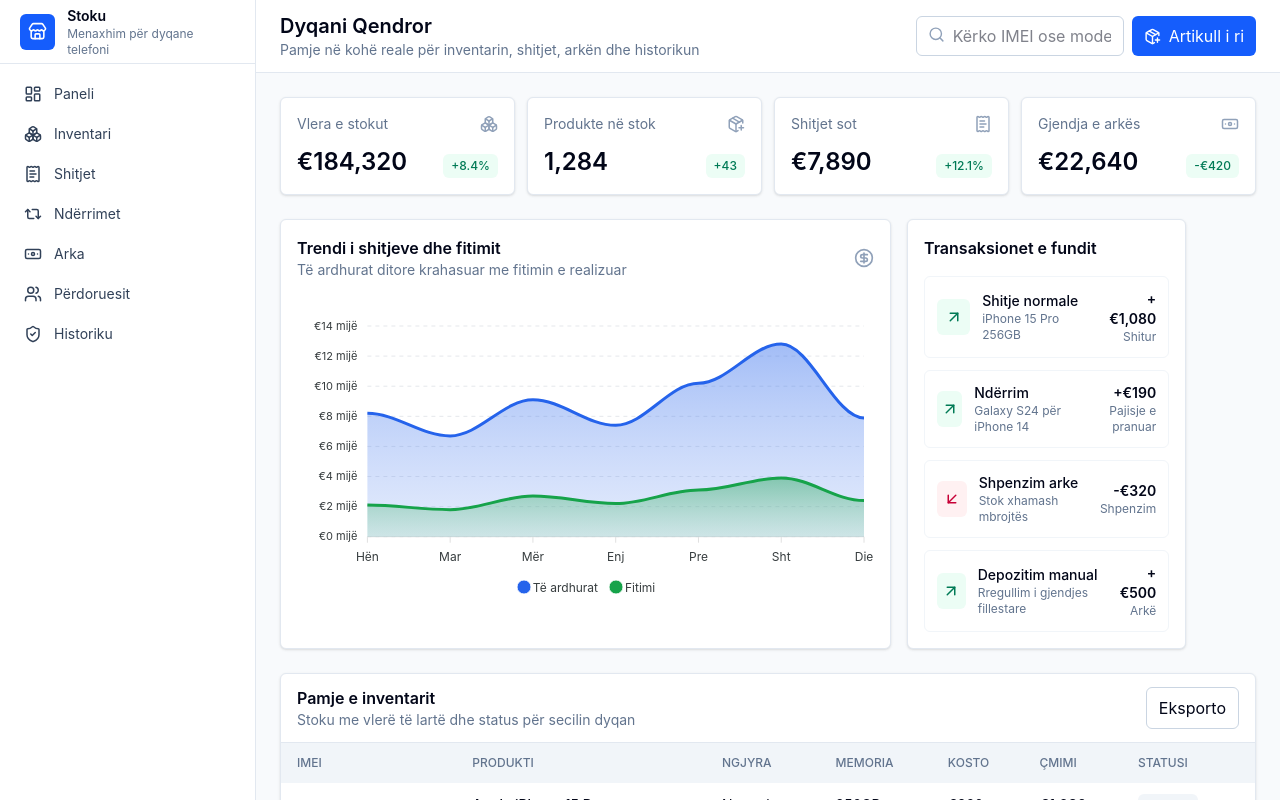
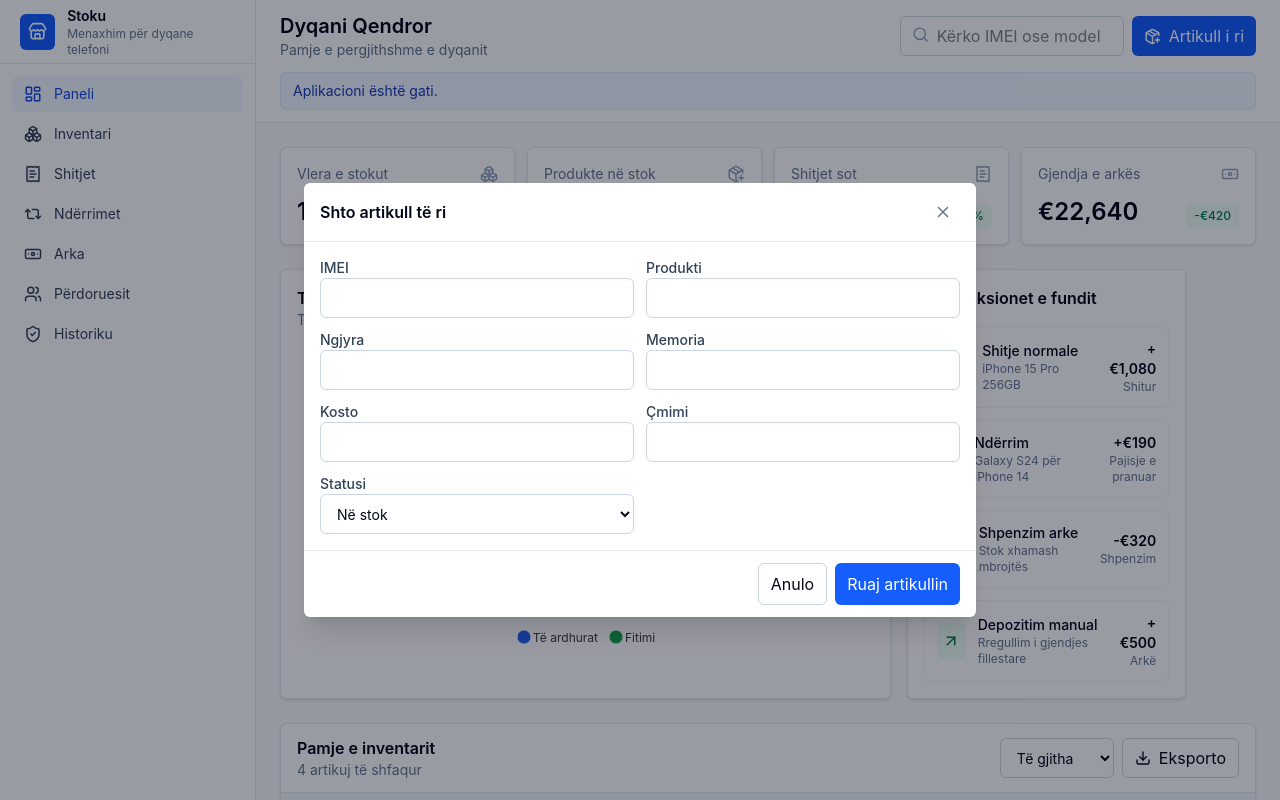
Before and after one commit to arlindshllaku/stoku, a React (Vite) app in the folder frontend/: page / in a window 1280 px wide. Both pictures are taken after a click on the button "Artikull i ri". Shown: the top 800 px of the page. Built offline with nearby package versions, Linux system fonts and the light colour scheme.

Commit message:
Make frontend dashboard interactive

```diff
--- a/frontend/src/App.tsx
+++ b/frontend/src/App.tsx
@@ -1,3 +1,5 @@
+import { useMemo, useState } from 'react'
+import type { FormEvent } from 'react'
 import Chart from 'react-apexcharts'
 import {
   ArrowDownLeft,
@@ -5,6 +7,7 @@ import {
   Banknote,
   Boxes,
   CircleDollarSign,
+  Download,
   LayoutDashboard,
   PackagePlus,
   ReceiptText,
@@ -13,14 +16,41 @@ import {
   ShieldCheck,
   Store,
   Users,
+  X,
 } from 'lucide-react'
 import './index.css'
 
-const metrics = [
-  { label: 'Vlera e stokut', value: '€184,320', delta: '+8.4%', icon: Boxes },
-  { label: 'Produkte në stok', value: '1,284', delta: '+43', icon: PackagePlus },
-  { label: 'Shitjet sot', value: '€7,890', delta: '+12.1%', icon: ReceiptText },
-  { label: 'Gjendja e arkës', value: '€22,640', delta: '-€420', icon: Banknote },
+type InventoryItem = {
+  imei: string
+  product: string
+  color: string
+  storage: string
+  cost: string
+  price: string
+  status: string
+}
+
+type NavItem = {
+  label: string
+  description: string
+  icon: typeof LayoutDashboard
+}
+
+const navItems: NavItem[] = [
+  { icon: LayoutDashboard, label: 'Paneli', description: 'Pamje e pergjithshme e dyqanit' },
+  { icon: Boxes, label: 'Inventari', description: 'Kerko, filtro dhe shto artikuj' },
+  { icon: ReceiptText, label: 'Shitjet', description: 'Regjistro shitje normale' },
+  { icon: Repeat2, label: 'Ndërrimet', description: 'Menaxho trade-in dhe diferenca pagese' },
+  { icon: Banknote, label: 'Arka', description: 'Depozitime, terheqje dhe shpenzime' },
+  { icon: Users, label: 'Përdoruesit', description: 'Rolet dhe stafi i dyqanit' },
+  { icon: ShieldCheck, label: 'Historiku', description: 'Audit log per veprimet kryesore' },
+]
+
+const initialInventory: InventoryItem[] = [
+  { imei: '356789102345671', product: 'Apple iPhone 15 Pro', color: 'Natyrale', storage: '256GB', cost: '€860', price: '€1,080', status: 'Në stok' },
+  { imei: '359901881237443', product: 'Samsung Galaxy S24', color: 'E zezë', storage: '128GB', cost: '€520', price: '€720', status: 'Rezervuar' },
+  { imei: '867442109875331', product: 'Xiaomi 14', color: 'E bardhë', storage: '512GB', cost: '€490', price: '€650', status: 'Në stok' },
+  { imei: 'Nuk ka', product: 'Karikues i shpejtë USB-C', color: 'I zi', storage: '-', cost: '€9', price: '€19', status: 'Në stok' },
 ]
 
 const transactions = [
@@ -28,13 +58,6 @@ const transactions = [
   { type: 'Ndërrim', ref: 'Galaxy S24 për iPhone 14', amount: '+€190', status: 'Pajisje e pranuar', tone: 'in' },
   { type: 'Shpenzim arke', ref: 'Stok xhamash mbrojtës', amount: '-€320', status: 'Shpenzim', tone: 'out' },
   { type: 'Depozitim manual', ref: 'Rregullim i gjendjes fillestare', amount: '+€500', status: 'Arkë', tone: 'in' },
-]
-
-const inventory = [
-  { imei: '356789102345671', product: 'Apple iPhone 15 Pro', color: 'Natyrale', storage: '256GB', cost: '€860', price: '€1,080', status: 'Në stok' },
-  { imei: '359901881237443', product: 'Samsung Galaxy S24', color: 'E zezë', storage: '128GB', cost: '€520', price: '€720', status: 'Rezervuar' },
-  { imei: '867442109875331', product: 'Xiaomi 14', color: 'E bardhë', storage: '512GB', cost: '€490', price: '€650', status: 'Në stok' },
-  { imei: 'Nuk ka', product: 'Karikues i shpejtë USB-C', color: 'I zi', storage: '-', cost: '€9', price: '€19', status: 'Në stok' },
 ]
 
 const chartOptions = {
@@ -47,7 +70,87 @@ const chartOptions = {
   yaxis: { labels: { formatter: (value: number) => `€${Math.round(value / 1000)} mijë` } },
 }
 
+const emptyItem: InventoryItem = {
+  imei: '',
+  product: '',
+  color: '',
+  storage: '',
+  cost: '',
+  price: '',
+  status: 'Në stok',
+}
+
 function App() {
+  const [activeView, setActiveView] = useState('Paneli')
+  const [search, setSearch] = useState('')
+  const [statusFilter, setStatusFilter] = useState('Të gjitha')
+  const [inventory, setInventory] = useState(initialInventory)
+  const [isModalOpen, setIsModalOpen] = useState(false)
+  const [draftItem, setDraftItem] = useState(emptyItem)
+  const [notice, setNotice] = useState('Aplikacioni është gati.')
+
+  const activeNav = navItems.find((item) => item.label === activeView) ?? navItems[0]
+  const filteredInventory = useMemo(() => {
+    const normalizedSearch = search.trim().toLowerCase()
+
+    return inventory.filter((item) => {
+      const matchesSearch = [item.imei, item.product, item.color, item.storage]
+        .join(' ')
+        .toLowerCase()
+        .includes(normalizedSearch)
+      const matchesStatus = statusFilter === 'Të gjitha' || item.status === statusFilter
+
+      return matchesSearch && matchesStatus
+    })
+  }, [inventory, search, statusFilter])
+
+  const stockValue = inventory.reduce((total, item) => total + parseCurrency(item.cost), 0)
+  const stockCount = inventory.filter((item) => item.status === 'Në stok').length
+
+  const metrics = [
+    { label: 'Vlera e stokut', value: formatEuro(stockValue), delta: '+8.4%', icon: Boxes },
+    { label: 'Produkte në stok', value: stockCount.toString(), delta: `+${inventory.length}`, icon: PackagePlus },
+    { label: 'Shitjet sot', value: '€7,890', delta: '+12.1%', icon: ReceiptText },
+    { label: 'Gjendja e arkës', value: '€22,640', delta: '-€420', icon: Banknote },
+  ]
+
+  function openNewItemModal() {
+    setDraftItem(emptyItem)
+    setIsModalOpen(true)
+  }
+
+  function saveNewItem(event: FormEvent<HTMLFormElement>) {
+    event.preventDefault()
+
+    if (!draftItem.product.trim() || !draftItem.price.trim()) {
+      setNotice('Plotëso së paku produktin dhe çmimin.')
+      return
+    }
+
+    setInventory((items) => [{ ...draftItem, imei: draftItem.imei || 'Nuk ka' }, ...items])
+    setIsModalOpen(false)
+    setNotice(`Artikulli "${draftItem.product}" u shtua në inventar.`)
+    setActiveView('Inventari')
+  }
+
+  function exportInventory() {
+    const header = ['IMEI', 'Produkti', 'Ngjyra', 'Memoria', 'Kosto', 'Çmimi', 'Statusi']
+    const rows = filteredInventory.map((item) => [item.imei, item.product, item.color, item.storage, item.cost, item.price, item.status])
+    const csv = [header, ...rows].map((row) => row.map((cell) => `"${cell.replaceAll('"', '""')}"`).join(',')).join('\n')
+    const blob = new Blob([csv], { type: 'text/csv;charset=utf-8;' })
+    const url = URL.createObjectURL(blob)
+    const link = document.createElement('a')
+    link.href = url
+    link.download = 'inventari-stoku.csv'
+    link.click()
+    URL.revokeObjectURL(url)
+    setNotice('Inventari u eksportua si CSV.')
+  }
+
+  function quickAction(action: string) {
+    setNotice(`${action} është gati për lidhje me API në hapin tjetër.`)
+  }
+
   return (
     <main className="min-h-screen bg-slate-50 text-slate-950">
       <aside className="fixed inset-y-0 left-0 hidden w-64 border-r border-slate-200 bg-white lg:block">
@@ -61,18 +164,18 @@ function App() {
           </div>
         </div>
         <nav className="space-y-1 p-3 text-sm">
-          {[
-            [LayoutDashboard, 'Paneli'],
-            [Boxes, 'Inventari'],
-            [ReceiptText, 'Shitjet'],
-            [Repeat2, 'Ndërrimet'],
-            [Banknote, 'Arka'],
-            [Users, 'Përdoruesit'],
-            [ShieldCheck, 'Historiku'],
-          ].map(([Icon, label]) => (
-            <button className="flex w-full items-center gap-3 rounded-md px-3 py-2 text-left text-slate-700 hover:bg-slate-100" key={label as string}>
-              <Icon size={18} />
-              <span>{label as string}</span>
+          {navItems.map((item) => (
+            <button
+              className={`flex w-full items-center gap-3 rounded-md px-3 py-2 text-left ${activeView === item.label ? 'bg-blue-50 text-blue-700' : 'text-slate-700 hover:bg-slate-100'}`}
+              key={item.label}
+              onClick={() => {
+                setActiveView(item.label)
+                setNotice(`${item.label}: ${item.description}.`)
+              }}
+              type="button"
+            >
+              <item.icon size={18} />
+              <span>{item.label}</span>
             </button>
           ))}
         </nav>
@@ -80,25 +183,121 @@ function App() {
 
       <section className="lg:pl-64">
         <header className="sticky top-0 z-10 border-b border-slate-200 bg-white">
-          <div className="flex min-h-16 flex-col gap-3 px-4 py-3 sm:flex-row sm:items-center sm:justify-between lg:px-6">
+          <div className="flex min-h-16 flex-col gap-3 px-4 py-3 lg:px-6">
+            <div className="flex flex-col gap-3 sm:flex-row sm:items-center sm:justify-between">
               <div>
-              <h1 className="text-xl font-semibold">Dyqani Qendror</h1>
-              <p className="text-sm text-slate-500">Pamje në kohë reale për inventarin, shitjet, arkën dhe historikun</p>
+                <h1 className="text-xl font-semibold">{activeView === 'Paneli' ? 'Dyqani Qendror' : activeView}</h1>
+                <p className="text-sm text-slate-500">{activeNav.description}</p>
               </div>
-            <div className="flex items-center gap-2">
+              <div className="flex flex-col gap-2 sm:flex-row sm:items-center">
                 <label className="relative block">
                   <Search className="pointer-events-none absolute left-3 top-2.5 text-slate-400" size={17} />
-                <input className="h-10 w-52 rounded-md border border-slate-300 bg-white pl-9 pr-3 text-sm outline-none focus:border-blue-600" placeholder="Kërko IMEI ose model" />
+                  <input
+                    className="h-10 w-full rounded-md border border-slate-300 bg-white pl-9 pr-3 text-sm outline-none focus:border-blue-600 sm:w-56"
+                    onChange={(event) => setSearch(event.target.value)}
+                    placeholder="Kërko IMEI ose model"
+                    value={search}
+                  />
                 </label>
-              <button className="inline-flex h-10 items-center gap-2 rounded-md bg-blue-600 px-3 text-sm font-medium text-white hover:bg-blue-700">
+                <button className="inline-flex h-10 items-center justify-center gap-2 rounded-md bg-blue-600 px-3 text-sm font-medium text-white hover:bg-blue-700" onClick={openNewItemModal} type="button">
                   <PackagePlus size={17} />
                   Artikull i ri
                 </button>
               </div>
             </div>
+            <p className="rounded-md border border-blue-100 bg-blue-50 px-3 py-2 text-sm text-blue-800">{notice}</p>
+          </div>
         </header>
 
         <div className="space-y-6 p-4 lg:p-6">
+          {activeView === 'Paneli' && (
+            <>
+              <Metrics metrics={metrics} />
+              <DashboardCharts />
+              <InventoryTable
+                filteredInventory={filteredInventory}
+                onExport={exportInventory}
+                search={search}
+                statusFilter={statusFilter}
+                setStatusFilter={setStatusFilter}
+              />
+            </>
+          )}
+
+          {activeView === 'Inventari' && (
+            <InventoryTable
+              filteredInventory={filteredInventory}
+              onExport={exportInventory}
+              search={search}
+              statusFilter={statusFilter}
+              setStatusFilter={setStatusFilter}
+            />
+          )}
+
+          {activeView !== 'Paneli' && activeView !== 'Inventari' && (
+            <WorkView title={activeView} onPrimaryAction={quickAction} />
+          )}
+        </div>
+      </section>
+
+      {isModalOpen && (
+        <div className="fixed inset-0 z-20 flex items-center justify-center bg-slate-950/40 p-4">
+          <form className="w-full max-w-2xl rounded-md bg-white shadow-xl" onSubmit={saveNewItem}>
+            <div className="flex items-center justify-between border-b border-slate-200 px-4 py-3">
+              <h2 className="text-base font-semibold">Shto artikull të ri</h2>
+              <button className="rounded-md p-2 text-slate-500 hover:bg-slate-100" onClick={() => setIsModalOpen(false)} type="button">
+                <X size={18} />
+              </button>
+            </div>
+            <div className="grid gap-3 p-4 sm:grid-cols-2">
+              {[
+                ['imei', 'IMEI'],
+                ['product', 'Produkti'],
+                ['color', 'Ngjyra'],
+                ['storage', 'Memoria'],
+                ['cost', 'Kosto'],
+                ['price', 'Çmimi'],
+              ].map(([key, label]) => (
+                <label className="space-y-1 text-sm" key={key}>
+                  <span className="font-medium text-slate-700">{label}</span>
+                  <input
+                    className="h-10 w-full rounded-md border border-slate-300 px-3 outline-none focus:border-blue-600"
+                    onChange={(event) => setDraftItem((item) => ({ ...item, [key]: event.target.value }))}
+                    value={draftItem[key as keyof InventoryItem]}
+                  />
+                </label>
+              ))}
+              <label className="space-y-1 text-sm">
+                <span className="font-medium text-slate-700">Statusi</span>
+                <select
+                  className="h-10 w-full rounded-md border border-slate-300 px-3 outline-none focus:border-blue-600"
+                  onChange={(event) => setDraftItem((item) => ({ ...item, status: event.target.value }))}
+                  value={draftItem.status}
+                >
+                  <option>Në stok</option>
+                  <option>Rezervuar</option>
+                  <option>Shitur</option>
+                  <option>Dëmtuar</option>
+                </select>
+              </label>
+            </div>
+            <div className="flex justify-end gap-2 border-t border-slate-200 px-4 py-3">
+              <button className="rounded-md border border-slate-300 px-3 py-2 text-sm font-medium hover:bg-slate-50" onClick={() => setIsModalOpen(false)} type="button">
+                Anulo
+              </button>
+              <button className="rounded-md bg-blue-600 px-3 py-2 text-sm font-medium text-white hover:bg-blue-700" type="submit">
+                Ruaj artikullin
+              </button>
+            </div>
+          </form>
+        </div>
+      )}
+    </main>
+  )
+}
+
+function Metrics({ metrics }: { metrics: Array<{ label: string; value: string; delta: string; icon: typeof Boxes }> }) {
+  return (
     <section className="grid gap-3 sm:grid-cols-2 xl:grid-cols-4">
       {metrics.map((metric) => (
         <article className="rounded-md border border-slate-200 bg-white p-4 shadow-sm" key={metric.label}>
@@ -113,7 +312,11 @@ function App() {
         </article>
       ))}
     </section>
+  )
+}
 
+function DashboardCharts() {
+  return (
     <section className="grid gap-4 xl:grid-cols-[1.4fr_0.8fr]">
       <article className="rounded-md border border-slate-200 bg-white p-4 shadow-sm">
         <div className="mb-4 flex items-center justify-between">
@@ -157,14 +360,44 @@ function App() {
         </div>
       </article>
     </section>
+  )
+}
 
+function InventoryTable({
+  filteredInventory,
+  onExport,
+  search,
+  setStatusFilter,
+  statusFilter,
+}: {
+  filteredInventory: InventoryItem[]
+  onExport: () => void
+  search: string
+  setStatusFilter: (status: string) => void
+  statusFilter: string
+}) {
+  return (
     <section className="rounded-md border border-slate-200 bg-white shadow-sm">
-            <div className="flex items-center justify-between border-b border-slate-200 px-4 py-3">
+      <div className="flex flex-col gap-3 border-b border-slate-200 px-4 py-3 sm:flex-row sm:items-center sm:justify-between">
         <div>
           <h2 className="text-base font-semibold">Pamje e inventarit</h2>
-                <p className="text-sm text-slate-500">Stoku me vlerë të lartë dhe status për secilin dyqan</p>
+          <p className="text-sm text-slate-500">
+            {filteredInventory.length} artikuj {search ? `për kërkimin "${search}"` : 'të shfaqur'}
+          </p>
         </div>
-              <button className="rounded-md border border-slate-300 px-3 py-2 text-sm font-medium hover:bg-slate-50">Eksporto</button>
+        <div className="flex gap-2">
+          <select className="h-10 rounded-md border border-slate-300 px-3 text-sm outline-none focus:border-blue-600" onChange={(event) => setStatusFilter(event.target.value)} value={statusFilter}>
+            <option>Të gjitha</option>
+            <option>Në stok</option>
+            <option>Rezervuar</option>
+            <option>Shitur</option>
+            <option>Dëmtuar</option>
+          </select>
+          <button className="inline-flex h-10 items-center gap-2 rounded-md border border-slate-300 px-3 text-sm font-medium hover:bg-slate-50" onClick={onExport} type="button">
+            <Download size={16} />
+            Eksporto
+          </button>
+        </div>
       </div>
       <div className="overflow-x-auto">
         <table className="w-full min-w-[760px] text-left text-sm">
@@ -180,7 +413,7 @@ function App() {
             </tr>
           </thead>
           <tbody className="divide-y divide-slate-100">
-                  {inventory.map((item) => (
+            {filteredInventory.map((item) => (
               <tr className="hover:bg-slate-50" key={`${item.imei}-${item.product}`}>
                 <td className="px-4 py-3 font-mono text-xs text-slate-600">{item.imei}</td>
                 <td className="px-4 py-3 font-medium">{item.product}</td>
@@ -197,10 +430,39 @@ function App() {
         </table>
       </div>
     </section>
-        </div>
-      </section>
-    </main>
   )
 }
 
+function WorkView({ onPrimaryAction, title }: { onPrimaryAction: (action: string) => void; title: string }) {
+  const actions: Record<string, string[]> = {
+    Shitjet: ['Regjistro shitje', 'Shiko faturat', 'Raport ditor'],
+    Ndërrimet: ['Regjistro ndërrim', 'Llogarit diferencën', 'Historiku i ndërrimeve'],
+    Arka: ['Depozitim', 'Tërheqje', 'Shpenzim'],
+    Përdoruesit: ['Shto përdorues', 'Ndrysho rol', 'Çaktivizo qasje'],
+    Historiku: ['Filtro log-et', 'Eksporto audit', 'Shiko hyrjet'],
+  }
+
+  return (
+    <section className="rounded-md border border-slate-200 bg-white p-4 shadow-sm">
+      <h2 className="text-base font-semibold">{title}</h2>
+      <p className="mt-1 text-sm text-slate-500">Këto komanda tani reagojnë në UI. Lidhja direkte me backend API është hapi tjetër.</p>
+      <div className="mt-4 grid gap-3 sm:grid-cols-3">
+        {(actions[title] ?? ['Hap pamjen', 'Filtro', 'Eksporto']).map((action) => (
+          <button className="rounded-md border border-slate-300 px-3 py-3 text-left text-sm font-medium hover:border-blue-500 hover:bg-blue-50" key={action} onClick={() => onPrimaryAction(action)} type="button">
+            {action}
+          </button>
+        ))}
+      </div>
+    </section>
+  )
+}
+
+function parseCurrency(value: string) {
+  return Number(value.replace(/[^\d.-]/g, '')) || 0
+}
+
+function formatEuro(value: number) {
+  return new Intl.NumberFormat('de-DE', { currency: 'EUR', maximumFractionDigits: 0, style: 'currency' }).format(value)
+}
+
 export default App
```
Lines whose indentation alone changed are shown as unchanged.
